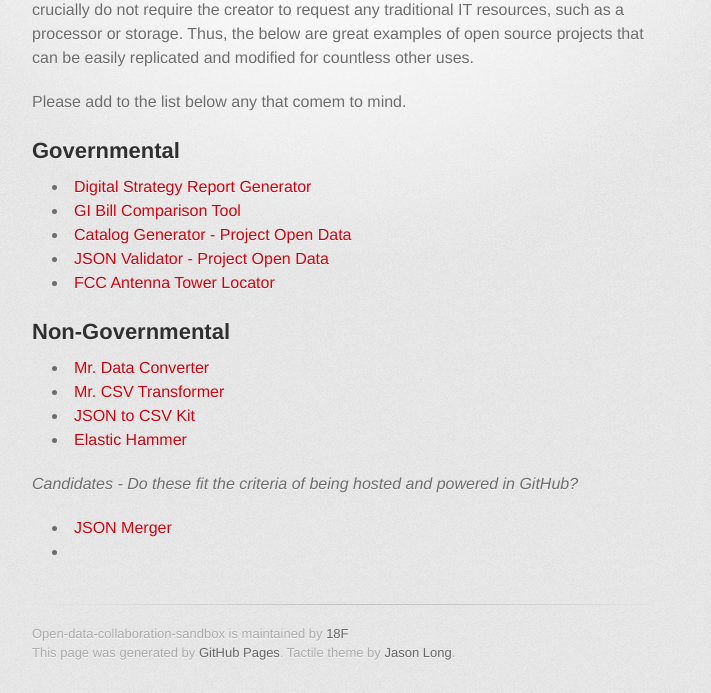
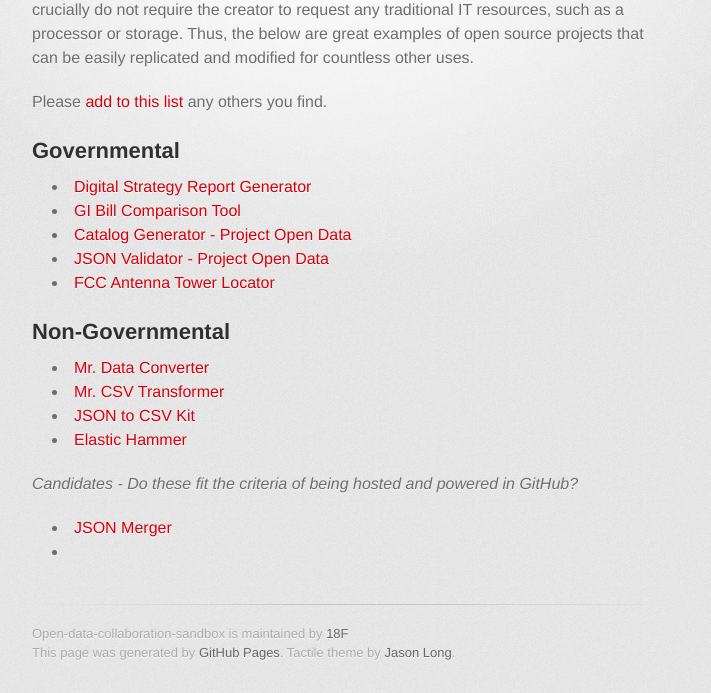
Before and after one commit to GSA/Open-Data-Collaboration-Sandbox, a Jekyll site: the page built from tools_hosted_in_github.md, in a window 1280 px wide. Shown: the part 320-1013 px from the top of the page, without its empty margins (298-1009 px from the left). Built offline with Jekyll 4.4.1, drawn with Linux system fonts in a browser that asks for light colours; some web fonts are replaced.

Commit message:
adding edit link

```diff
--- a/tools_hosted_in_github.md
+++ b/tools_hosted_in_github.md
@@ -9,7 +9,7 @@
 
 Increasingly, GitHub is being used not just to host code or static webpages but fully-functioning tools.  Though these tools might pull in outside libraries (e.g. jquery), they crucially do not require the creator to request any traditional IT resources, such as a processor or storage.  Thus, the below are great examples of open source projects that can be easily replicated and modified for countless other uses.
 
-Please add to the list below any that comem to mind.
+Please [add to this list](https://github.com/GSA/Open-Data-Collaboration-Sandbox/blob/gh-pages/tools_hosted_in_github.md) any others you find.
 
 
 ## Governmental
```
